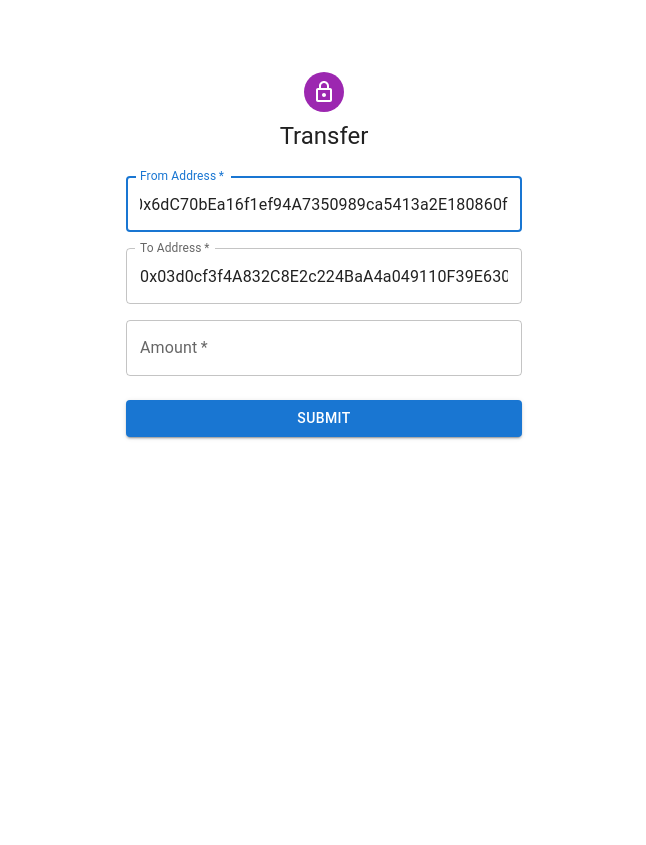
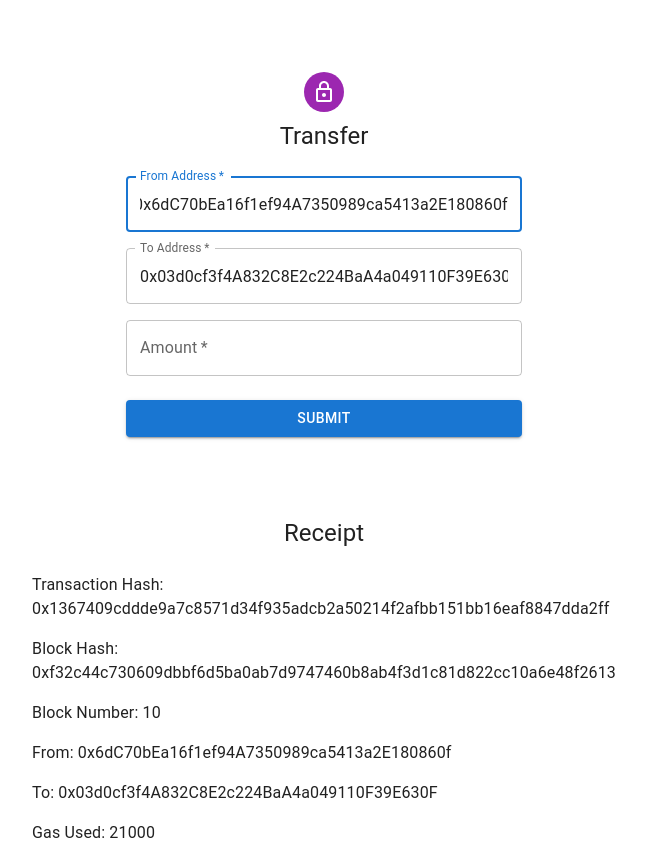
Before and after one commit to allentsangdev/Blockchain-Explorer, a React (Create React App) app: page / in a window 1280 px wide. Shown: the whole page, without its empty margins (316-962 px from the left). Before the commit the page ends 800 px from the top, so only its background shows below. Built offline with nearby package versions, Linux system fonts and the light colour scheme.

Commit message:
added the Receipt component and mock data

```diff
--- a/src/components/App.js
+++ b/src/components/App.js
@@ -1,12 +1,24 @@
 import './App.css';
 import Transfer from './Transfer';
 import Receipt from './Receipt';
+
+// Defining the mock data
+// With only one object for testing
+const recieptData =
+  {
+      transactionHash: "0x1367409cddde9a7c8571d34f935adcb2a50214f2afbb151bb16eaf8847dda2ff",
+      blockHash: "0xf32c44c730609dbbf6d5ba0ab7d9747460b8ab4f3d1c81d822cc10a6e48f2613",
+      blockNumber: "10",
+      from: "0x6dC70bEa16f1ef94A7350989ca5413a2E180860f",
+      to: "0x03d0cf3f4A832C8E2c224BaA4a049110F39E630F",
+      gasUsed: "21000"
+  }
 
 function App() {
   return (
     <div className="App">
       <Transfer/>
-      <Receipt/>
+      <Receipt mockData={recieptData}/>
     </div>
   );
 }
--- a/src/components/Receipt.jsx
+++ b/src/components/Receipt.jsx
@@ -1,6 +1,62 @@
-function Receipt() {
+import * as React from 'react';
+import Avatar from '@mui/material/Avatar';
+import Button from '@mui/material/Button';
+import CssBaseline from '@mui/material/CssBaseline';
+import TextField from '@mui/material/TextField';
+import Grid from '@mui/material/Grid';
+import Box from '@mui/material/Box';
+import LockOutlinedIcon from '@mui/icons-material/LockOutlined';
+import Typography from '@mui/material/Typography';
+import Container from '@mui/material/Container';
+import { createTheme, ThemeProvider } from '@mui/material/styles';
+
+const theme = createTheme();
+
+
+
+function Receipt(props) {
     return (
-        <></>
+        <ThemeProvider theme={theme}>
+            <Container component="main" maxWidth="xs">
+                <CssBaseline />
+                    <Box
+                        sx={{
+                            marginTop: 8,
+                            display: 'flex',
+                            flexDirection: 'column',
+                            alignItems: 'center',
+                        }}
+                    >
+                        <Typography component="h1" variant="h5">
+                            Receipt
+                        </Typography>
+
+                        <Box component="form" noValidate sx={{ mt: 3 }}>
+                            <Grid container spacing={2}>
+                                <Grid item xs={12}>
+                                    <Typography component="p" variant="p"> Transaction Hash: {props.mockData.transactionHash} </Typography>
+                                </Grid>
+                                <Grid item xs={12}>
+                                    <Typography component="p" variant="p"> Block Hash: {props.mockData.blockHash} </Typography>
+                                </Grid>
+                                <Grid item xs={12}>
+                                    <Typography component="p" variant="p"> Block Number: {props.mockData.blockNumber} </Typography>
+                                </Grid>
+                                <Grid item xs={12}>
+                                    <Typography component="p" variant="p"> From: {props.mockData.from} </Typography>
+                                </Grid>
+                                <Grid item xs={12}>
+                                    <Typography component="p" variant="p"> To: {props.mockData.to} </Typography>
+                                </Grid>
+                                <Grid item xs={12}>
+                                    <Typography component="p" variant="p"> Gas Used: {props.mockData.gasUsed}</Typography>
+                                </Grid>
+                            </Grid>
+                        </Box>
+
+                    </Box>
+            </Container>
+        </ThemeProvider>
     )
 }
 
```
